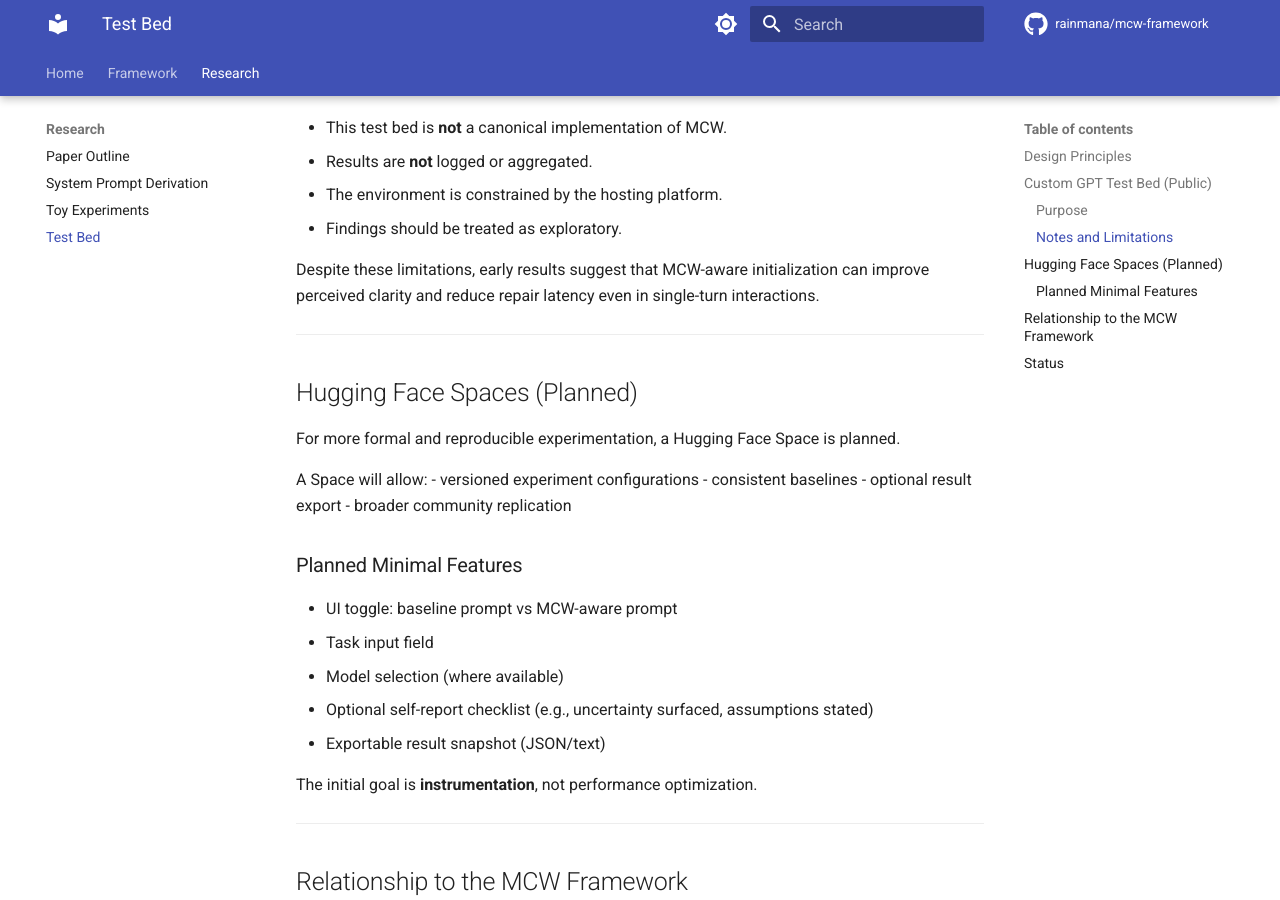
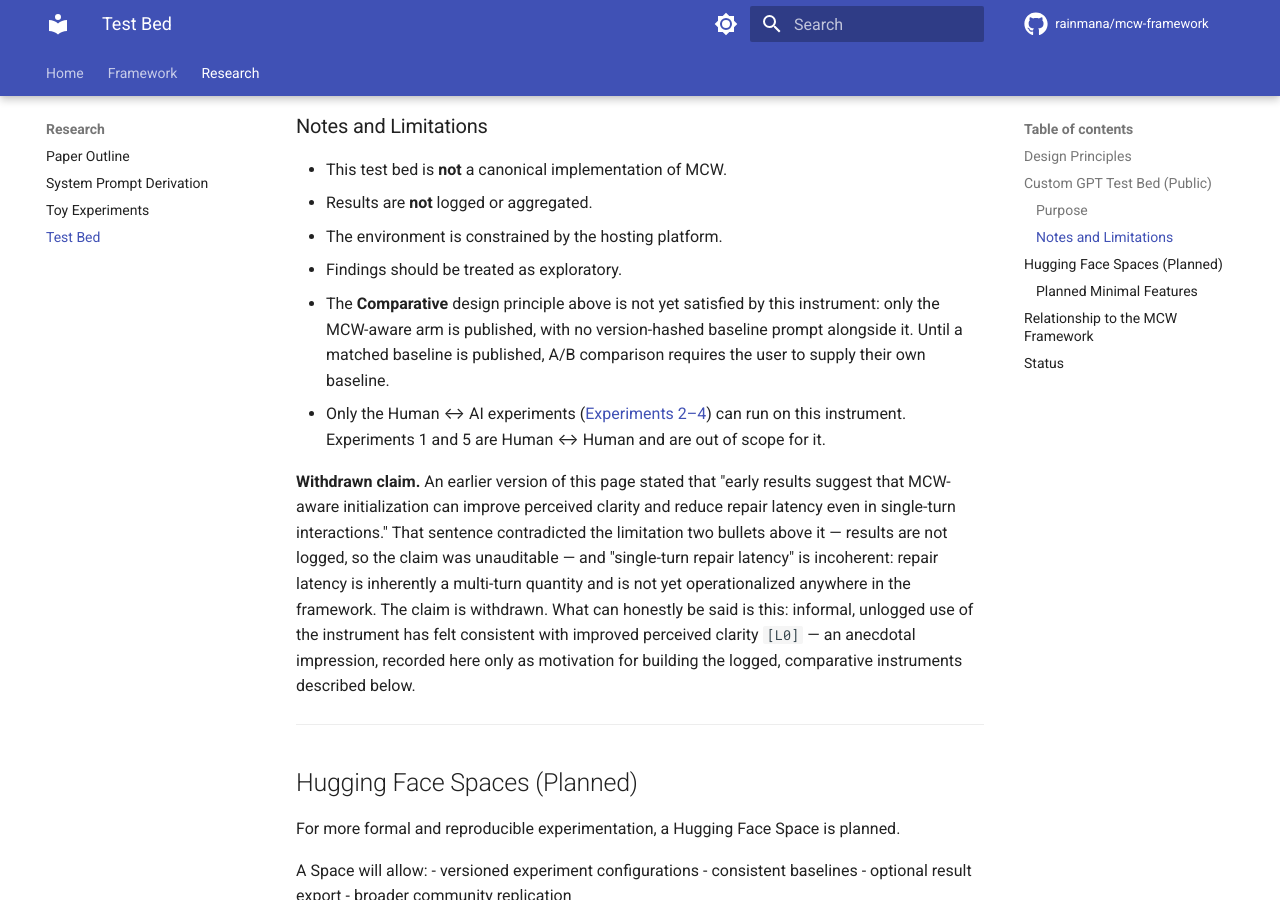
Before and after one commit to rainmana/mcw-framework, an MkDocs documentation site: the page built from docs/test_bed.md, in a window 1280 px wide and 900 px high, scrolled down 984 px. Built offline with MkDocs 1.6.1 and Material for MkDocs 9.7.7, drawn with Linux system fonts in a browser that asks for light colours; comment, search, counter and statistics services are not loaded; some of the changed text lies outside the part shown.

Commit message:
Test bed: withdraw unauditable 'early results' claim; document instrument scope
The page claimed 'early results suggest...' two bullets after stating that
results are not logged or aggregated — an empirical claim with no auditable
support, flagged as a self-violation of Constitution Article IV. The claim is
withdrawn with the prior wording preserved for traceability; what remains is
an explicitly anecdotal [L0] impression. 'Single-turn repair latency' was
incoherent (repair latency is a multi-turn quantity, and is not yet
operationalized in the framework) and is called out as such.

Also documents honestly: the Comparative design principle is unsatisfied
(no version-hashed baseline prompt is published), and only Experiments 2-4
(Human-AI) can run on this instrument. Adds a page Status line with an
evidence-layer declaration. Correction, not an amendment.

Assessment refs: top vulnerability 5; test_bed gaps 1-3, 5.

Co-Authored-By: Claude Fable 5 <noreply@anthropic.com>
Claude-Session: https://claude.ai/code/session_012vXxadkBEnQJYHkewFvPgG

```diff
--- a/docs/test_bed.md
+++ b/docs/test_bed.md
@@ -1,4 +1,6 @@
 # MCW Test Bed & Experimental Instruments
+
+**Status:** Instrument documentation · Evidence: L0 — nothing on this page constitutes a result.
 
 This document describes the experimental instruments used to explore and validate the Meta-Context Window (MCW) framework. These instruments are intentionally lightweight, qualitative, and accessible.
 
@@ -42,8 +44,10 @@ This Custom GPT implements an MCW-aware system prompt and exposes model selectio
 - Results are **not** logged or aggregated.
 - The environment is constrained by the hosting platform.
 - Findings should be treated as exploratory.
+- The **Comparative** design principle above is not yet satisfied by this instrument: only the MCW-aware arm is published, with no version-hashed baseline prompt alongside it. Until a matched baseline is published, A/B comparison requires the user to supply their own baseline.
+- Only the Human ↔ AI experiments ([Experiments 2–4](experiments/toy_experiments.md)) can run on this instrument. Experiments 1 and 5 are Human ↔ Human and are out of scope for it.
 
-Despite these limitations, early results suggest that MCW-aware initialization can improve perceived clarity and reduce repair latency even in single-turn interactions.
+**Withdrawn claim.** An earlier version of this page stated that "early results suggest that MCW-aware initialization can improve perceived clarity and reduce repair latency even in single-turn interactions." That sentence contradicted the limitation two bullets above it — results are not logged, so the claim was unauditable — and "single-turn repair latency" is incoherent: repair latency is inherently a multi-turn quantity and is not yet operationalized anywhere in the framework. The claim is withdrawn. What can honestly be said is this: informal, unlogged use of the instrument has felt consistent with improved perceived clarity `[L0]` — an anecdotal impression, recorded here only as motivation for building the logged, comparative instruments described below.
 
 ---
 
```
